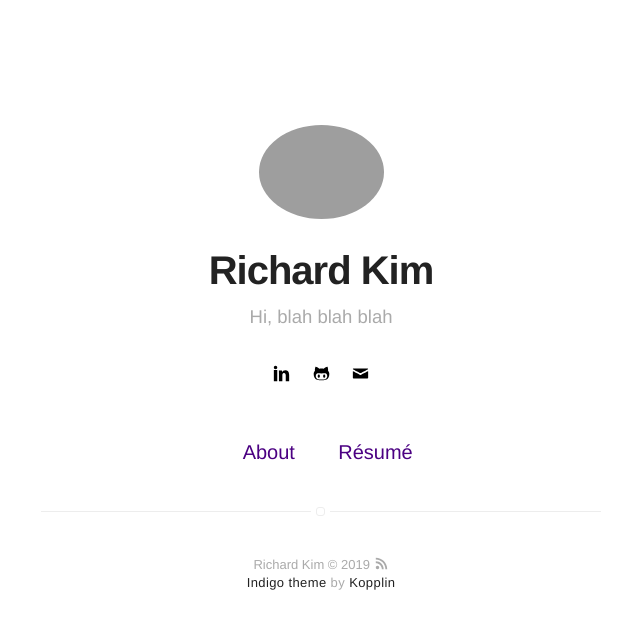
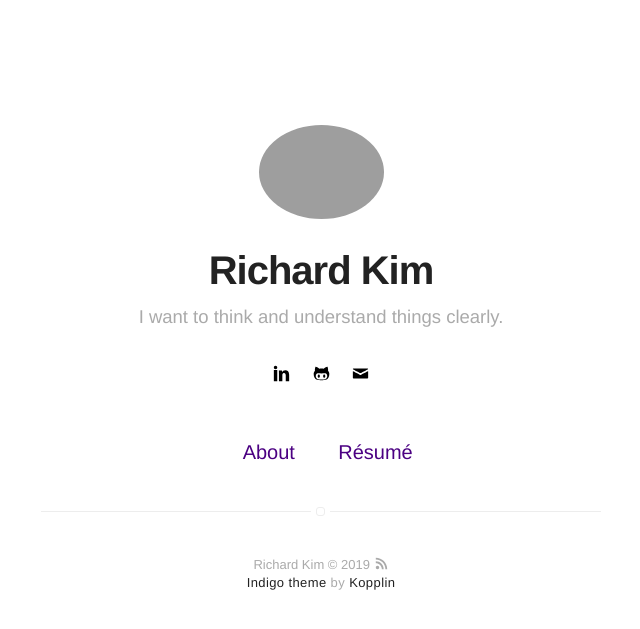
Before and after one commit to khgkim/khgkim.github.io, a Jekyll site: the page built from index.html, in a window 1280 px wide. Shown: the top 629 px of the page, without its empty margins (319-959 px from the left). Built offline with Jekyll 4.4.1, drawn with Linux system fonts in a browser that asks for light colours.

Commit message:
minor edits

```diff
--- a/_config.yml
+++ b/_config.yml
@@ -1,9 +1,9 @@
 # main text of home
 name: Richard Kim
-bio: Hi, blah blah blah
+bio: I want to think and understand things clearly.
 
 # twitter summary info
-description: A blog about technology and stuff related
+# description: A blog about technology and stuff related
 
 # if it's an external image, update below for true
 # better with square images
```
Also changed, not shown: README.md, assets/images/error.gif (deleted), assets/images/favicon/favicon.ico, assets/images/james.jpg (deleted), 4 other files.
